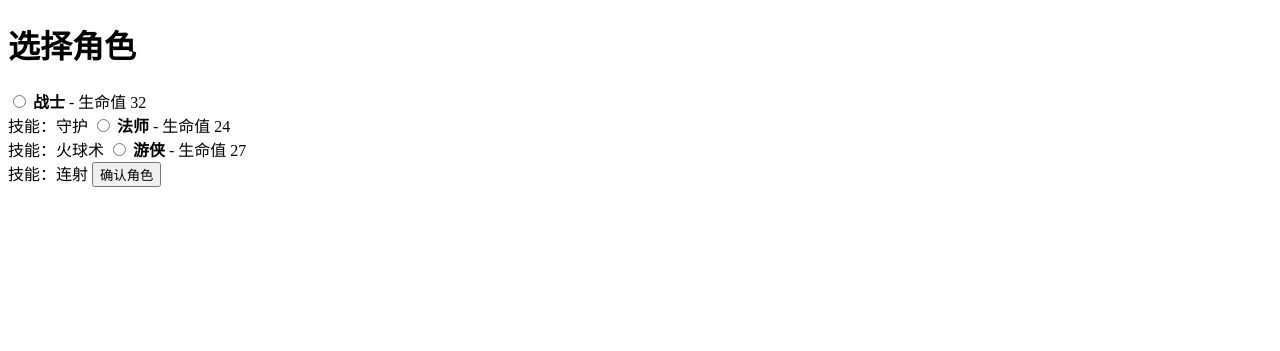
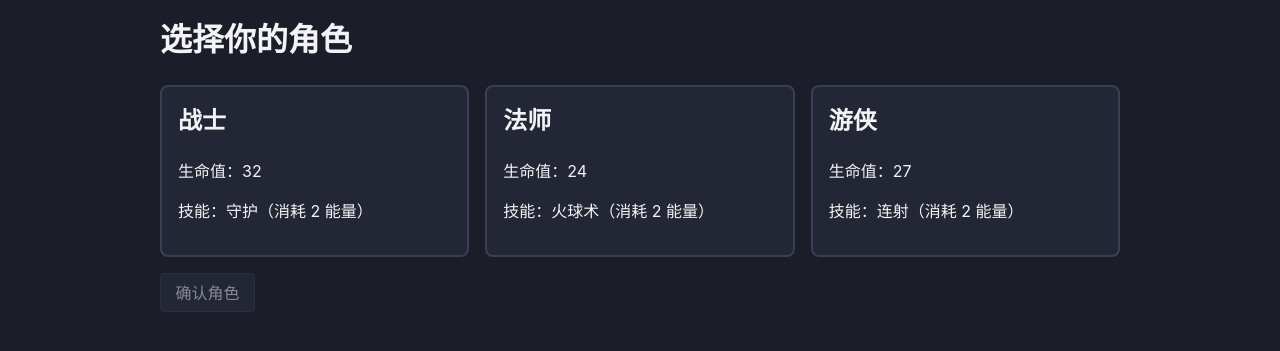
Before and after one commit to Aikun668/card-battle-mvp, a Flask app: page /heroes in a window 1280 px wide. Shown: the top 351 px of the page. Run offline with Flask 3, Linux system fonts and the light colour scheme.

Commit message:
feat: add playable game pages

```diff
--- /dev/null
+++ b/static/style.css
@@ -0,0 +1,154 @@
+body {
+  font-family: -apple-system, BlinkMacSystemFont, "Segoe UI", "PingFang SC", "Microsoft YaHei", sans-serif;
+  background: #1b1d29;
+  color: #f3f3f5;
+  margin: 0;
+  padding: 1rem;
+  line-height: 1.5;
+}
+
+h1, h2 {
+  margin-top: 0;
+}
+
+a {
+  color: #7cc4ff;
+}
+
+button {
+  font: inherit;
+  padding: 0.4rem 0.9rem;
+  border: 1px solid #3a3f55;
+  background: #2b2f42;
+  color: #f3f3f5;
+  border-radius: 4px;
+  cursor: pointer;
+}
+
+button:hover:not(:disabled) {
+  background: #3a3f55;
+}
+
+button:disabled {
+  opacity: 0.5;
+  cursor: not-allowed;
+}
+
+.btn.primary {
+  display: inline-block;
+  background: #4b6fff;
+  color: #fff;
+  padding: 0.5rem 1rem;
+  border-radius: 4px;
+  text-decoration: none;
+}
+
+.flash {
+  list-style: none;
+  padding: 0.5rem 1rem;
+  margin: 0 0 1rem 0;
+  background: #4a3a2c;
+  border-left: 4px solid #ffa94d;
+}
+
+.start-page,
+.heroes-page,
+.battle-page,
+.result-page {
+  max-width: 960px;
+  margin: 0 auto;
+}
+
+.start-page .tagline {
+  font-size: 1.1rem;
+  margin-bottom: 1.5rem;
+}
+
+.start-page .rules {
+  margin-top: 2rem;
+  background: #232634;
+  border-radius: 6px;
+  padding: 1rem;
+}
+
+.hero-grid {
+  display: grid;
+  grid-template-columns: repeat(auto-fit, minmax(220px, 1fr));
+  gap: 1rem;
+  margin-bottom: 1rem;
+}
+
+.hero-card {
+  display: block;
+  padding: 1rem;
+  border: 2px solid #3a3f55;
+  border-radius: 8px;
+  background: #232634;
+  cursor: pointer;
+}
+
+.hero-card input {
+  display: none;
+}
+
+.hero-card.selected {
+  border-color: #4b6fff;
+  background: #2a304a;
+}
+
+.battle-page {
+  display: grid;
+  gap: 1rem;
+}
+
+.enemy-panel,
+.player-panel,
+.round-banner,
+.hand,
+.log,
+.controls {
+  background: #232634;
+  padding: 1rem;
+  border-radius: 6px;
+}
+
+.round-banner .latest-log {
+  font-style: italic;
+  color: #cdd3e0;
+}
+
+.hand .card-list {
+  display: flex;
+  flex-wrap: wrap;
+  gap: 0.5rem;
+  list-style: none;
+  padding: 0;
+}
+
+.hand-card {
+  border: 1px solid #3a3f55;
+  border-radius: 4px;
+  padding: 0.5rem;
+  background: #2a2e3f;
+  min-width: 140px;
+}
+
+.hand-card .card-name {
+  font-weight: bold;
+}
+
+.hand-card form {
+  margin-top: 0.4rem;
+}
+
+.log ul {
+  max-height: 220px;
+  overflow-y: auto;
+  padding-left: 1rem;
+}
+
+.controls {
+  display: flex;
+  gap: 1rem;
+  align-items: center;
+}
--- a/templates/base.html
+++ b/templates/base.html
@@ -2,12 +2,16 @@
 <html lang="zh-CN">
 <head>
 <meta charset="utf-8">
+<meta name="viewport" content="width=device-width, initial-scale=1">
 <title>{% block title %}卡牌对战{% endblock %}</title>
+<link rel="stylesheet" href="{{ url_for('static', filename='style.css') }}">
 </head>
 <body>
 {% with messages = get_flashed_messages() %}
 {% if messages %}
-<ul class="flash">{% for m in messages %}<li>{{ m }}</li>{% endfor %}</ul>
+<ul class="flash">
+{% for m in messages %}<li>{{ m }}</li>{% endfor %}
+</ul>
 {% endif %}
 {% endwith %}
 {% block content %}{% endblock %}
--- a/templates/heroes.html
+++ b/templates/heroes.html
@@ -1,15 +1,31 @@
 {% extends "base.html" %}
 {% block title %}选择角色{% endblock %}
 {% block content %}
-<h1>选择角色</h1>
-<form method="post" action="{{ url_for('heroes_confirm') }}">
+<main class="heroes-page">
+<h1>选择你的角色</h1>
+<form id="hero-form" method="post" action="{{ url_for('heroes_confirm') }}">
+<div class="hero-grid">
 {% for key, hero in heroes.items() %}
-<label class="hero-card">
-<input type="radio" name="hero_key" value="{{ key }}">
-<strong>{{ hero.name }}</strong> - 生命值 {{ hero.max_hp }}
-<br>技能：{{ hero.skill_name }}
+<label class="hero-card" data-hero="{{ key }}">
+<input type="radio" name="hero_key" value="{{ key }}" required>
+<h2>{{ hero.name }}</h2>
+<p class="hp">生命值：{{ hero.max_hp }}</p>
+<p class="skill">技能：{{ hero.skill_name }}（消耗 2 能量）</p>
 </label>
 {% endfor %}
-<button type="submit">确认角色</button>
+</div>
+<button id="confirm-hero" type="submit" disabled>确认角色</button>
 </form>
+<script>
+document.querySelectorAll('input[name="hero_key"]').forEach(function (radio) {
+radio.addEventListener('change', function () {
+document.querySelectorAll('.hero-card').forEach(function (card) {
+card.classList.remove('selected');
+});
+radio.closest('.hero-card').classList.add('selected');
+document.getElementById('confirm-hero').disabled = false;
+});
+});
+</script>
+</main>
 {% endblock %}
```
Also changed, not shown: templates/battle.html (+71 -7 lines), templates/index.html (+13 -3 lines), templates/result.html (+12 -2 lines), tests/test_app.py (+18 -0 lines).
